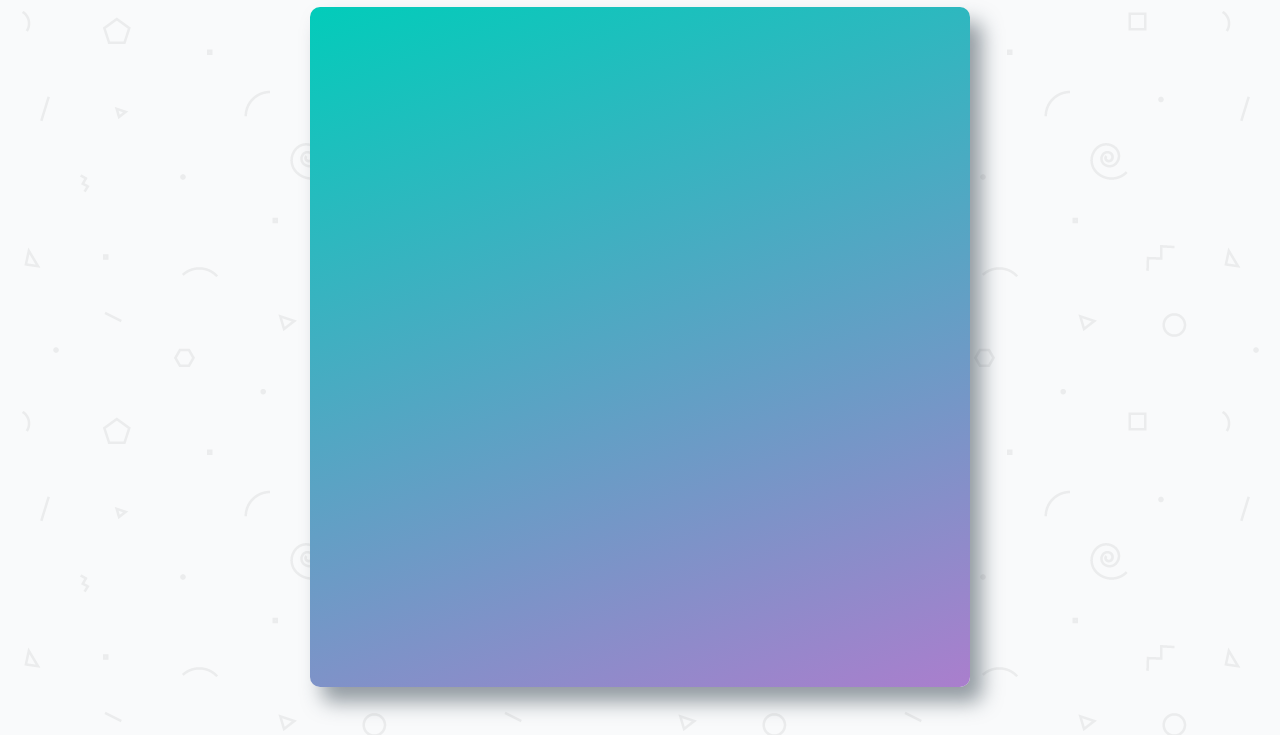
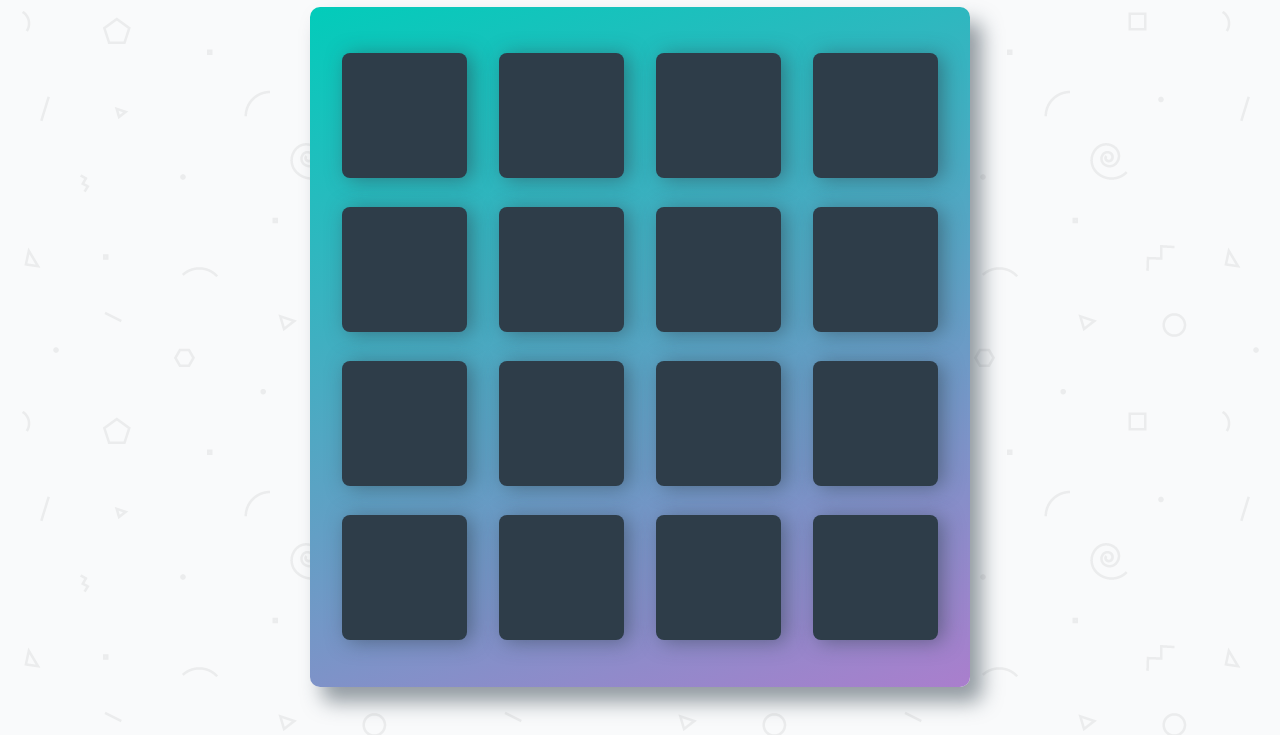
Before and after one commit to dinahusseinrohaim/memory-game, a plain HTML site: page index.html in a window 1280 px wide. Shown: the part 108-843 px from the top of the page. Drawn offline with Linux system fonts and the light colour scheme; a web font is replaced by a local one.

Commit message:
feat: Display the cards on the page

```diff
--- a/js/app.js
+++ b/js/app.js
@@ -17,6 +17,29 @@ const cards = ['fa-diamond', 'fa-diamond',
  *   - loop through each card and create its HTML
  *   - add each card's HTML to the page
  */
+const cardDeck = document.querySelector('.deck');
+
+function initGame() {
+    const fragment = document.createDocumentFragment();
+    shuffle(cards);
+    for (const card of cards) {
+        const newCard = generateCard(card);
+        fragment.appendChild(newCard);
+    }
+    cardDeck.appendChild(fragment);
+}
+/*
+* generateCard function use to create card
+* @Pram cart symbol cardType
+* @return String card
+* */
+function generateCard(cardType) {
+    const card = document.createElement('li');
+    card.setAttribute('class', 'card');
+    card.setAttribute('data-card', cardType);
+    card.innerHTML = `<i class='fa ${cardType}'></i>`;
+    return card;
+}
 
 // Shuffle function from http://stackoverflow.com/a/2450976
 function shuffle(array) {
@@ -44,3 +67,4 @@ function shuffle(array) {
  *    + increment the move counter and display it on the page (put this functionality in another function that you call from this one)
  *    + if all cards have matched, display a message with the final score (put this functionality in another function that you call from this one)
  */
+initGame();
```
Also changed, not shown: index.html (+1 -0 lines).
